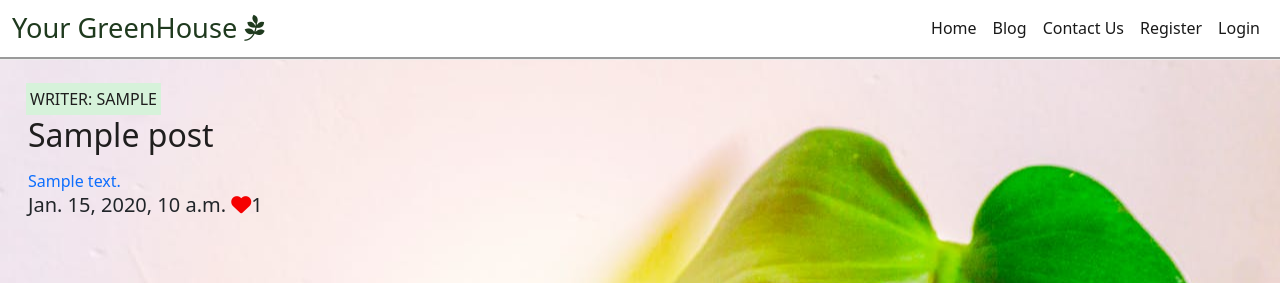
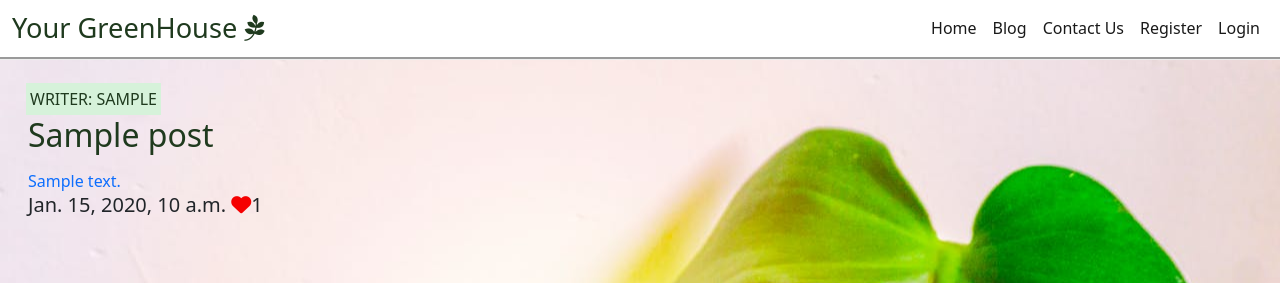
Before and after one commit to juliachelsie/YourGreenhouse, a Django app: page /post.html in a window 1280 px wide. Shown: the top 283 px of the page. Run offline with Django 3.2, Linux system fonts and the light colour scheme; tables that the repository leaves empty hold one stand-in row (values such as "Sample post"); some libraries are stand-ins or nearby versions.

Commit message:
Added design in readme

```diff
--- a/static/css/base.css
+++ b/static/css/base.css
@@ -49,7 +49,7 @@ html {
 }
 
 .writer {
-    color: #1f1e1e;
+    color: #1f3a1e;
     margin: 4px;
     text-transform: uppercase;
 }
@@ -69,6 +69,11 @@ html {
 .card {
     border: #1f3a1e ;
     background-color: transparent;
+}
+
+.card-title {
+    margin-bottom: 15px;
+    color:#1f3a1e
 }
 
 #change-page {
@@ -117,10 +122,6 @@ html {
     text-decoration: none;
 }
 
-.card-title {
-    margin-bottom: 15px;
-    color:#1f1e1e
-}
 
 .btn-signup {
     border: #1f1e1e;
```
Also changed, not shown: README.md, media/desktop.PNG (added), media/mobile.PNG (added), media/palett.PNG (added), media/tablet.PNG (added).
